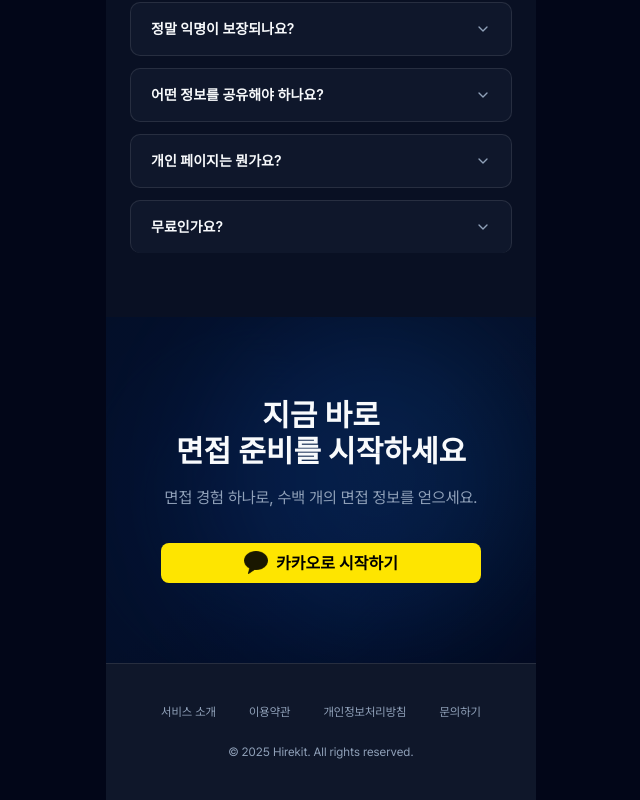
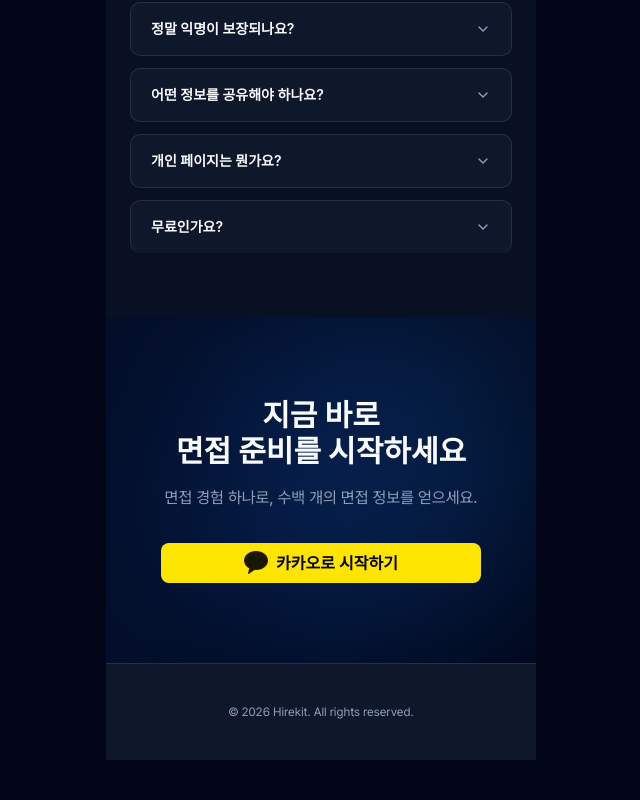
Before and after one commit to leehydev/hirekit-app, a Next.js app: page / in a window 1280 px wide. Shown: the part 5130-5930 px from the top of the page, without its empty margins (319-959 px from the left). After the commit the page ends 5890 px from the top, so only its background shows below. Built offline with nearby package versions, Linux system fonts and the light colour scheme; no server answers.

Commit message:
푸터 수정

```diff
--- a/app/page.tsx
+++ b/app/page.tsx
@@ -411,7 +411,7 @@ export default function HomePage() {
       {/* Footer */}
       <footer className="border-t border-border bg-muted/50 px-6 py-10">
         <div className="mx-auto max-w-md">
-          <div className="mb-6 flex flex-wrap justify-center gap-4 text-xs text-muted-foreground">
+          {/* <div className="mb-6 flex flex-wrap justify-center gap-4 text-xs text-muted-foreground">
             <Link href="/about" className="hover:text-foreground transition-colors">
               서비스 소개
             </Link>
@@ -427,9 +427,9 @@ export default function HomePage() {
             <Link href="/contact" className="hover:text-foreground transition-colors">
               문의하기
             </Link>
-          </div>
+          </div> */}
           <p className="body-font text-center text-xs text-muted-foreground">
-            © 2025 Hirekit. All rights reserved.
+            © 2026 Hirekit. All rights reserved.
           </p>
         </div>
       </footer>
```
